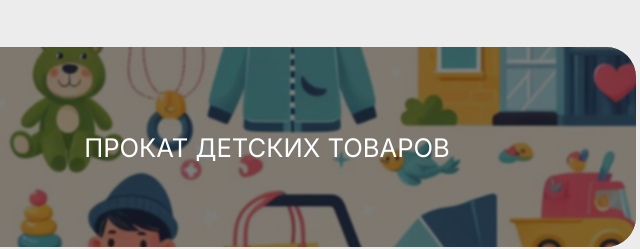
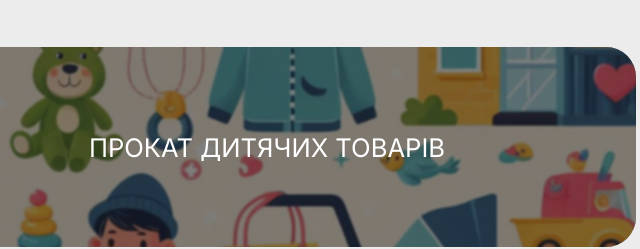
Before and after one commit to themaximus/PortfolioPage, a plain HTML site: page index.html in a window 1280 px wide. Shown: the part 1161-1410 px from the top of the page, 373-1013 px from the left. Drawn offline with Linux system fonts and the light colour scheme.

Commit message:
Update index 3.html

```diff
--- a/index.html
+++ b/index.html
@@ -62,7 +62,7 @@
 
                 <a href="https://themaximus.github.io/BabyRain/" style="grid-column: 1 / span 2;">
                     <div class="Work MyWork">
-                      <div class="NameWork">ПРОКАТ ДЕТСКИХ ТОВАРОВ</div>
+                      <div class="NameWork">ПРОКАТ ДИТЯЧИХ ТОВАРІВ</div>
                       <div class="TextWork"><img src="IMG/прокат.jpg" alt=""></div>
                     </div>
                 </a>
```
